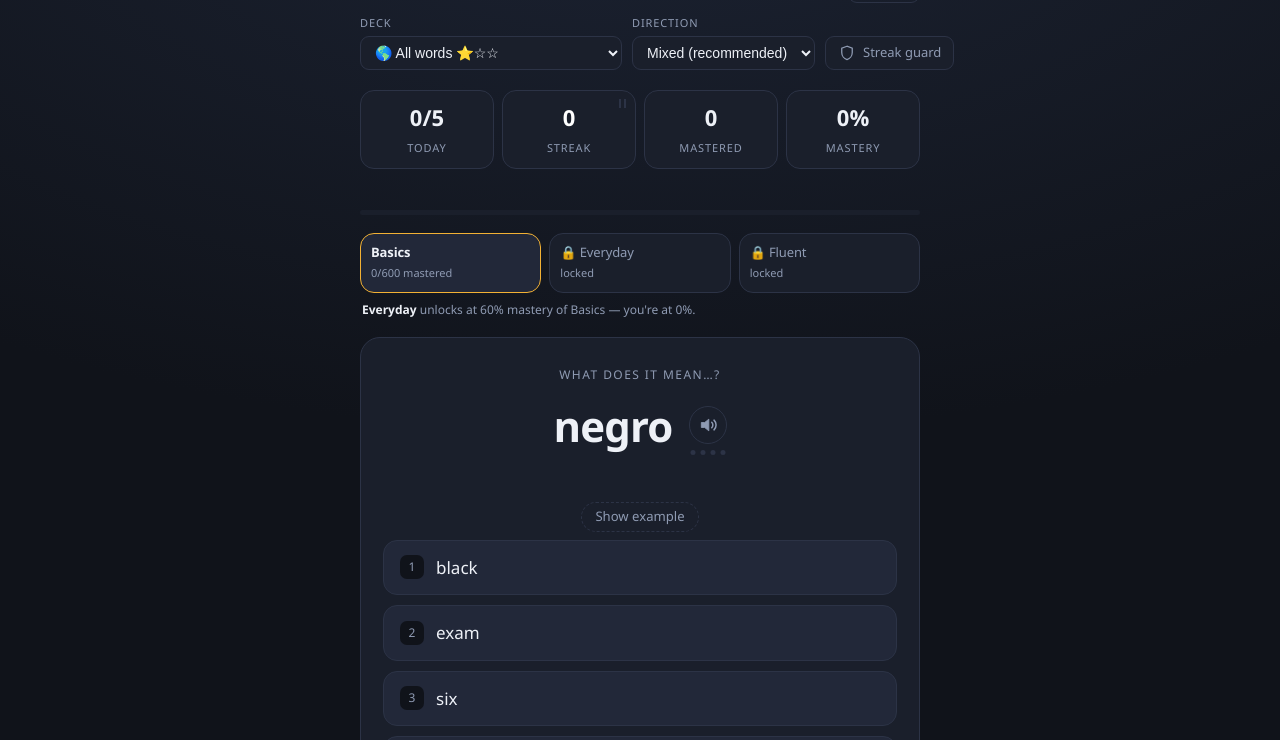
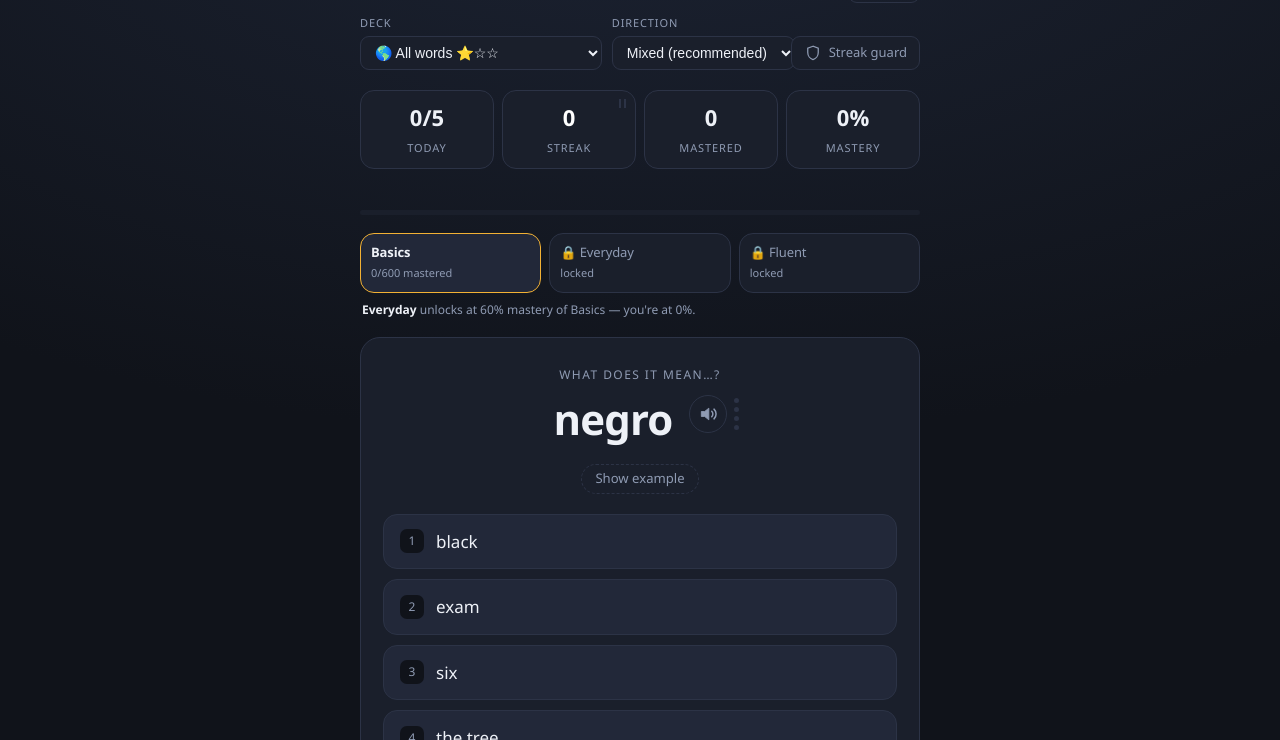
Before and after one commit to ryan-mapa/vocabulario, a website with bundled scripts: page index.html in a window 1280 px wide. Shown: the part 60-800 px from the top of the page. Built offline with nearby package versions, Linux system fonts and the light colour scheme; files whose address does not match are found by name.

Commit message:
Settle the board: fit long words, stack the voice dots, centre the example
Five things, all of them about the board holding still.

The word now scales down to stay on one line. 'la vulnerabilidad emocional' and
'el aprendizaje automático' were wider than the card and wrapped, which moved
every answer button down — so the board changed height depending on which word
came up. The line box is sized from the unshrunk size in CSS rather than from
the font, so scaling the text leaves everything below it exactly where it was.
Measured after renderSpeakers, not before: how much room the word has depends on
whether the speaker button is beside it, and it is absent in the recall
direction, so measuring first sized each word against the previous question's
layout.

The voice dots move to the right of the speaker and stack vertically, read top
to bottom in the order the voices play. The voice also resets to the first one
for each new word — carrying the position across questions made which voice you
got depend on how many times you had tapped earlier words.

The example button sits in the middle of the gap between the word and the
answers, 18px either side, rather than tucked against the answers.

The streak guard was pushing past the right edge of the header. A select is as
wide as its widest option and the deck names are the longest strings in that
row, so the deck field now yields width down to an 8rem floor. Without it the
deck holds a rigid 258px and the guard button leaves the row below about 400px.

Example sentences are set in a softer grey than the word above them, since they
are supporting material and were competing at full ink.

```diff
--- a/index.html
+++ b/index.html
@@ -53,7 +53,7 @@
       </div>
 
       <div class="settings">
-        <label class="field">
+        <label class="field field-deck">
           <span>Deck</span>
           <select id="deck" translate="no"></select>
         </label>
--- a/main.js
+++ b/main.js
@@ -152,6 +152,31 @@ async function loadAudioManifest() {
 }
 
 /** Which of the four voices was last heard. Nothing lit means none yet. */
+/** Smallest the prompt may be scaled to before it stops reading as the prompt. */
+const PROMPT_MIN_PX = 17;
+
+/**
+ * Shrink the prompt until it fits on one line.
+ *
+ * `la cinta transportadora` and `el aprendizaje automático` are wider than the
+ * card at the full size, and wrapping them moved every answer button down —
+ * so the board changed height depending on which word came up. The CSS holds the
+ * line box at the unshrunk size, so scaling the text down here leaves the board
+ * exactly where it was.
+ *
+ * A loop rather than arithmetic because the width of a string is a property of
+ * the font, not of its length: `ll` and `mm` are the same two characters.
+ */
+function fitPrompt() {
+  const el = ui.prompt;
+  el.style.fontSize = '';
+  let size = parseFloat(getComputedStyle(el).fontSize);
+  while (el.scrollWidth > el.clientWidth && size > PROMPT_MIN_PX) {
+    size -= 1;
+    el.style.fontSize = `${size}px`;
+  }
+}
+
 function renderDots() {
   for (const dots of [ui.speakPromptDots]) {
     if (dots.children.length !== VOICE_COUNT) {
@@ -503,8 +528,18 @@ function render() {
     'Answer with <kbd>1</kbd>\u2013<kbd>4</kbd> \u00b7 <kbd>Enter</kbd> to continue';
   ui.hint.classList.remove('waiting');
   exampleShown = false;
+  // Back to the first voice for each new word, so the dots always fill from the
+  // top. Carrying the position across questions made which voice you got depend
+  // on how many times you had tapped earlier words, which is not a thing anyone
+  // is tracking.
+  lastVoice = null;
   renderSpeakers();
   renderExample();
+  // After renderSpeakers, not before: how much room the word has depends on
+  // whether the speaker button is beside it, and it is absent in the recall
+  // direction. Measuring first would size the word against the *previous*
+  // question's layout and shrink it further than it needs to go.
+  fitPrompt();
 }
 
 /**
@@ -756,6 +791,8 @@ ui.play.addEventListener('click', (event) => {
   if (event.target.closest('button')) return;
   advance();
 });
+
+window.addEventListener('resize', fitPrompt);
 
 ui.exampleToggle.addEventListener('click', () => {
   exampleShown = true;
--- a/style.css
+++ b/style.css
@@ -11,6 +11,7 @@
   --panel-hi: #222839;
   --ink: #eef1f7;
   --muted: #8f9bb3;
+  --ink-soft: #c2cad9;
   --line: #2c3346;
   --rojo: #e4572e;
   --oro: #f2b134;
@@ -63,6 +64,15 @@ body {
 }
 
 .settings { display: flex; align-items: flex-end; gap: 10px; }
+
+/* A select is as wide as its widest option, and the deck names are the longest
+   strings in this row — so the deck is what pushes the streak guard past the
+   right edge. It is also the only control here that can give up width without
+   giving up meaning: the chosen deck reads short, and the full names are all
+   still there the moment it opens. */
+.field { min-width: 0; }
+.field-deck { flex: 1 1 auto; min-width: 8rem; }
+.field-deck select { width: 100%; }
 
 /* Streak guard, beside the two selects. The scoreboard tile opens the same
    thing, but a corner badge is not a control anyone finds — this is. Outline
@@ -273,8 +283,20 @@ select {
 }
 
 .direction-hint { margin: 0; font-size: 12px; color: var(--muted); text-transform: uppercase; letter-spacing: 0.12em; }
-.prompt { margin: 10px 0; font-size: clamp(30px, 8vw, 42px); font-weight: 700; letter-spacing: -0.02em; }
-.prompt-row { margin-bottom: 22px; }
+/* The word itself. `--prompt-size` is the *unshrunk* size: main.js drops the
+   font-size to keep a long phrase on one line, but the line box is sized from
+   this variable rather than from the font, so shrinking the text never moves
+   the board. Everything below the prompt stays exactly where it was. */
+.prompt-row { --prompt-size: clamp(30px, 8vw, 42px); margin-bottom: 0; }
+.prompt {
+  margin: 10px 0 0;
+  font-size: var(--prompt-size);
+  line-height: calc(var(--prompt-size) * 1.2);
+  font-weight: 700;
+  letter-spacing: -0.02em;
+  white-space: nowrap;
+  min-width: 0;
+}
 
 .choices { display: grid; gap: 10px; }
 
@@ -509,7 +531,8 @@ kbd { background: var(--panel); border: 1px solid var(--line); border-radius: 5p
   .unlock-note { margin-top: 6px; font-size: 11px; }
 
   .card { padding: 20px 14px 16px; }
-  .prompt { margin: 8px 0 16px; }
+  .prompt { margin: 8px 0 0; }
+  .example { margin: 14px 0; }
   .choices { gap: 8px; }
   .choice { padding: 12px 14px; font-size: 16px; }
 
@@ -526,7 +549,9 @@ kbd { background: var(--panel); border: 1px solid var(--line); border-radius: 5p
   .stat-value { font-size: 17px; }
   .stages { margin-bottom: 8px; }
   .card { padding: 14px 14px 8px; }
-  .prompt { margin: 6px 0 10px; font-size: clamp(26px, 7vw, 34px); }
+  .prompt-row { --prompt-size: clamp(26px, 7vw, 34px); }
+  .prompt { margin: 6px 0 0; }
+  .example { margin: 10px 0; }
   .choices { gap: 6px; }
   .choice { padding: 10px 14px; }
   .footer { margin-top: 10px; }
@@ -670,8 +695,10 @@ kbd { background: var(--panel); border: 1px solid var(--line); border-radius: 5p
   justify-content: center;
   flex-wrap: wrap;
   gap: 6px 16px;
-  /* Room for the dots, which hang below the button outside the flow. */
-  padding-bottom: 12px;
+  /* The prompt must be free to shrink so a long phrase can be scaled to fit
+     rather than wrapping; without this it holds its full intrinsic width and
+     pushes the speaker button off the row. */
+  flex-wrap: nowrap;
 }
 
 .speak-stack { position: relative; display: inline-flex; }
@@ -679,16 +706,21 @@ kbd { background: var(--panel); border: 1px solid var(--line); border-radius: 5p
 /* Which of the four voices you last heard, and that there are more. Deliberately
    not tappable — at 5px they could not be, and cycling reaches any of them in
    at most four taps. */
-/* Taken out of the flow so the stack is exactly the button's height. Otherwise
-   the dots make the stack taller than the button, and centring the stack against
-   the word leaves the button sitting above the word's centre line. */
+/* Taken out of the flow so the stack is exactly the button's width and height.
+   Otherwise the dots change the stack's size and the button stops sitting on the
+   word's centre line.
+
+   Stacked vertically down the button's right side, and read top to bottom in the
+   order the voices play: the top dot is the first voice, which is where every
+   question starts. A horizontal row beneath the button implied no such order. */
 .dots {
   position: absolute;
-  top: calc(100% + 6px);
-  left: 50%;
-  transform: translateX(-50%);
+  left: calc(100% + 7px);
+  top: 50%;
+  transform: translateY(-50%);
   display: flex;
-  gap: 5px;
+  flex-direction: column;
+  gap: 4px;
 }
 .dot { width: 5px; height: 5px; border-radius: 50%; background: var(--line); transition: background 0.2s ease; }
 .dot.on { background: var(--oro); }
@@ -793,7 +825,9 @@ button.stat:focus-visible { outline: 2px solid var(--oro); outline-offset: 2px;
   min-height: 2.1rem;          /* holds the row's height so revealing does not
                                   shove the choices down under the thumb */
   justify-content: center;
-  margin: 0 0 0.35rem;
+  /* Equal above and below: this sits in the gap between the word and the
+     answers, and belongs to neither. */
+  margin: 18px 0;
 }
 
 .example-toggle {
@@ -831,7 +865,7 @@ button.stat:focus-visible { outline: 2px solid var(--oro); outline-offset: 2px;
 }
 
 .example-es {
-  color: var(--ink);
+  color: var(--ink-soft);
   font-size: 0.95rem;
 }
 
```
